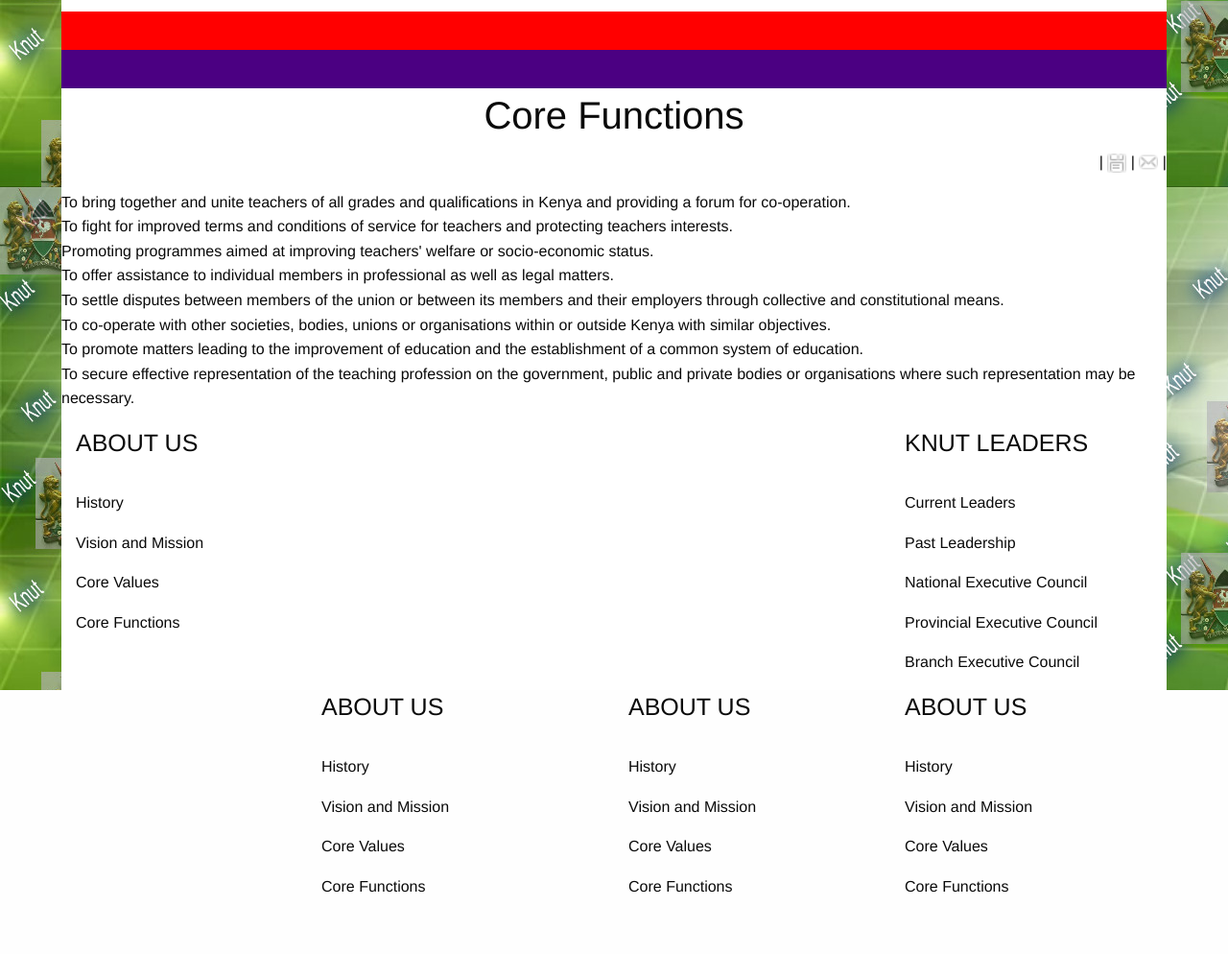
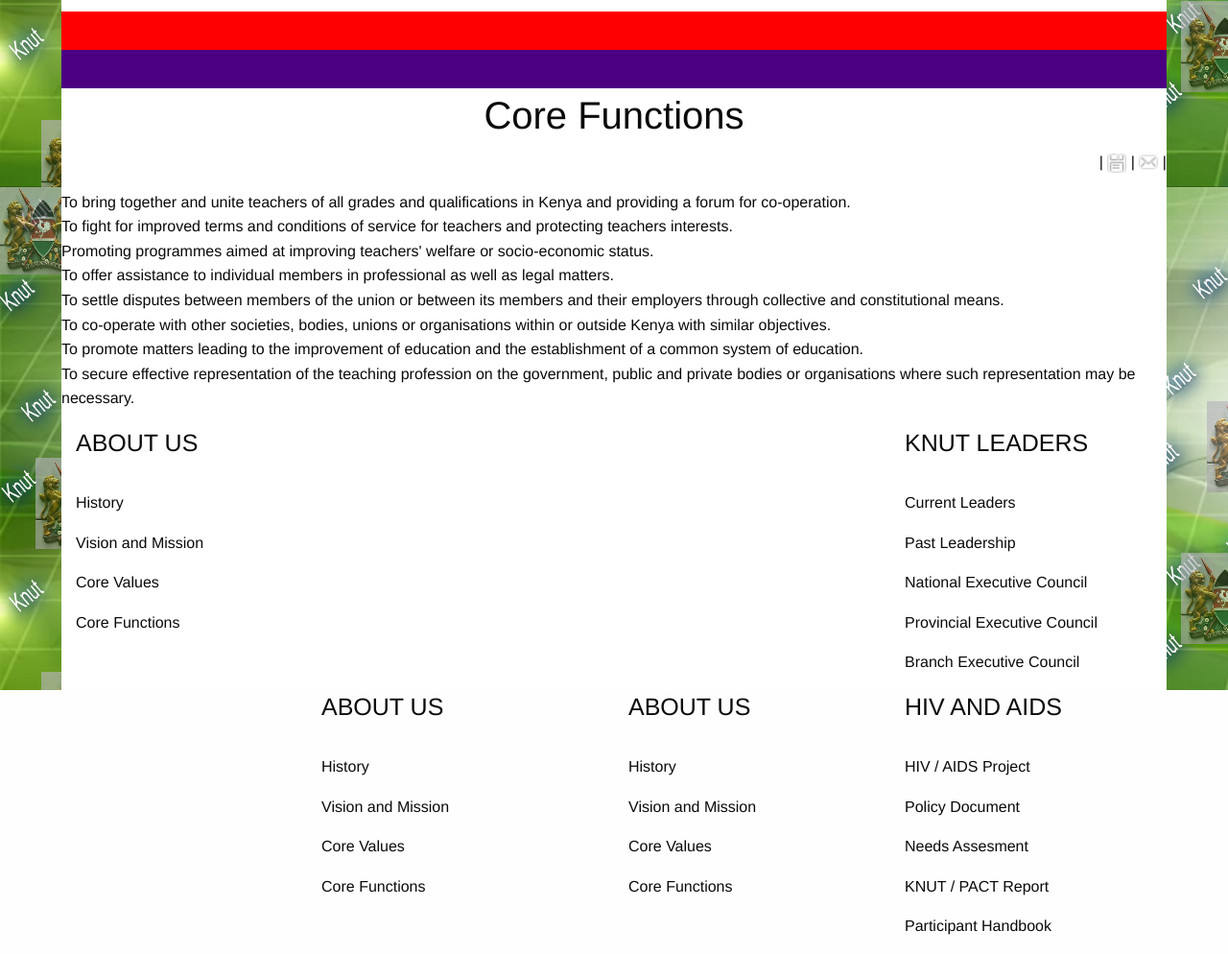
Before and after one commit to marto-k/Knut.co.or.ke, a plain HTML site: page index.html in a window 1280 px wide. Shown: the part 2105-3099 px from the top of the page at 96% size. Before the commit the page ends 3057 px from the top, so only its background shows below. Drawn offline with Linux system fonts and the light colour scheme.

Commit message:
add hiv and aids

```diff
--- a/index.html
+++ b/index.html
@@ -223,12 +223,13 @@
      </div>
 
      <div class="large-3 columns">
-     <h4>ABOUT US</h4>
+     <h4>HIV AND AIDS</h4>
      <br>
-     <p>History</p>
-     <p>Vision and Mission</p>
-     <p>Core Values</p>
-     <p>Core Functions</p>
+     <p>HIV / AIDS Project</p>
+     <p>Policy Document</p>
+     <p>Needs Assesment</p>
+     <p>KNUT / PACT Report</p>
+      <p>Participant Handbook</p>
      <div class="verticalLine"></div>
   </div>
      </div>
```
